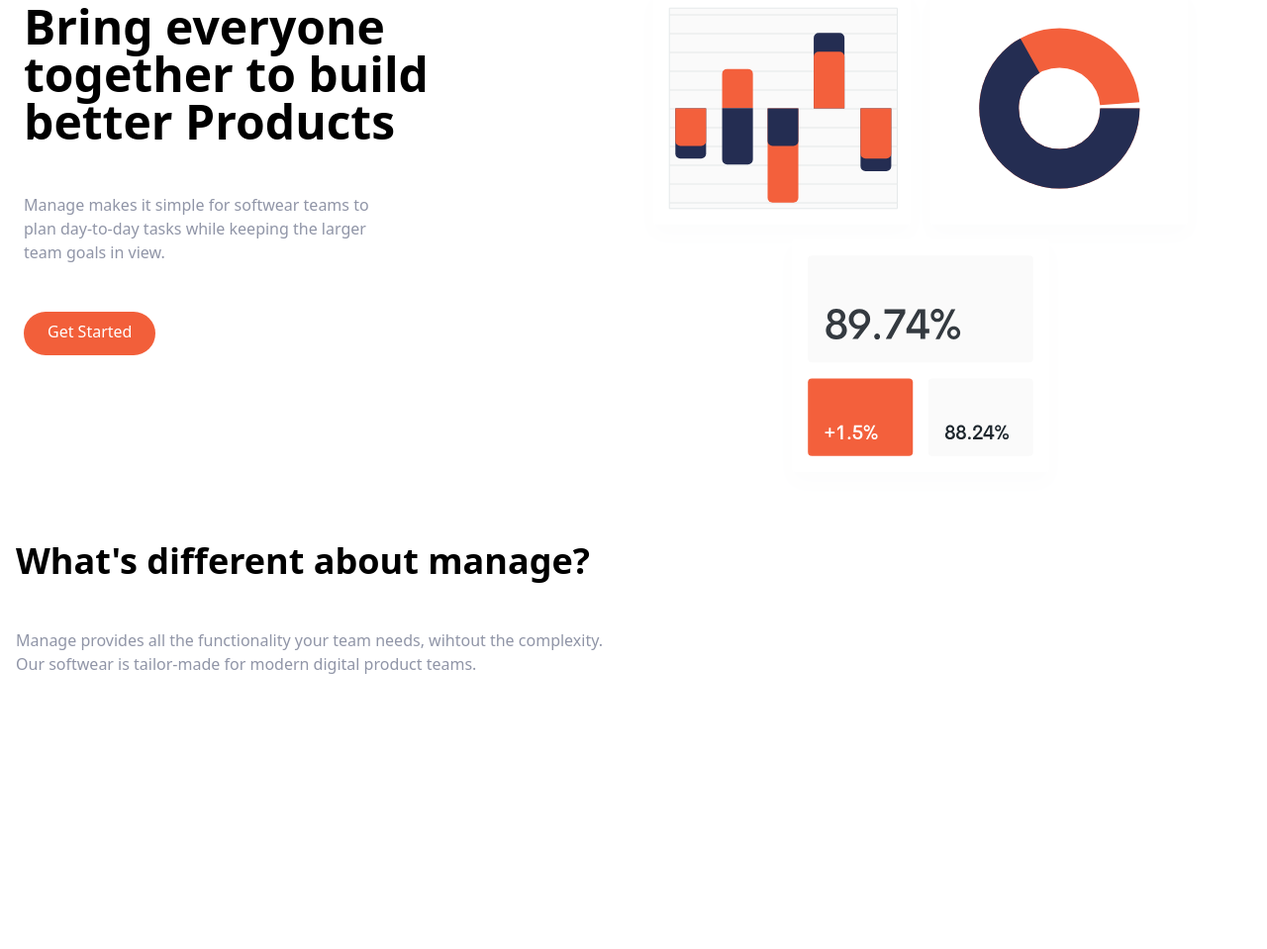
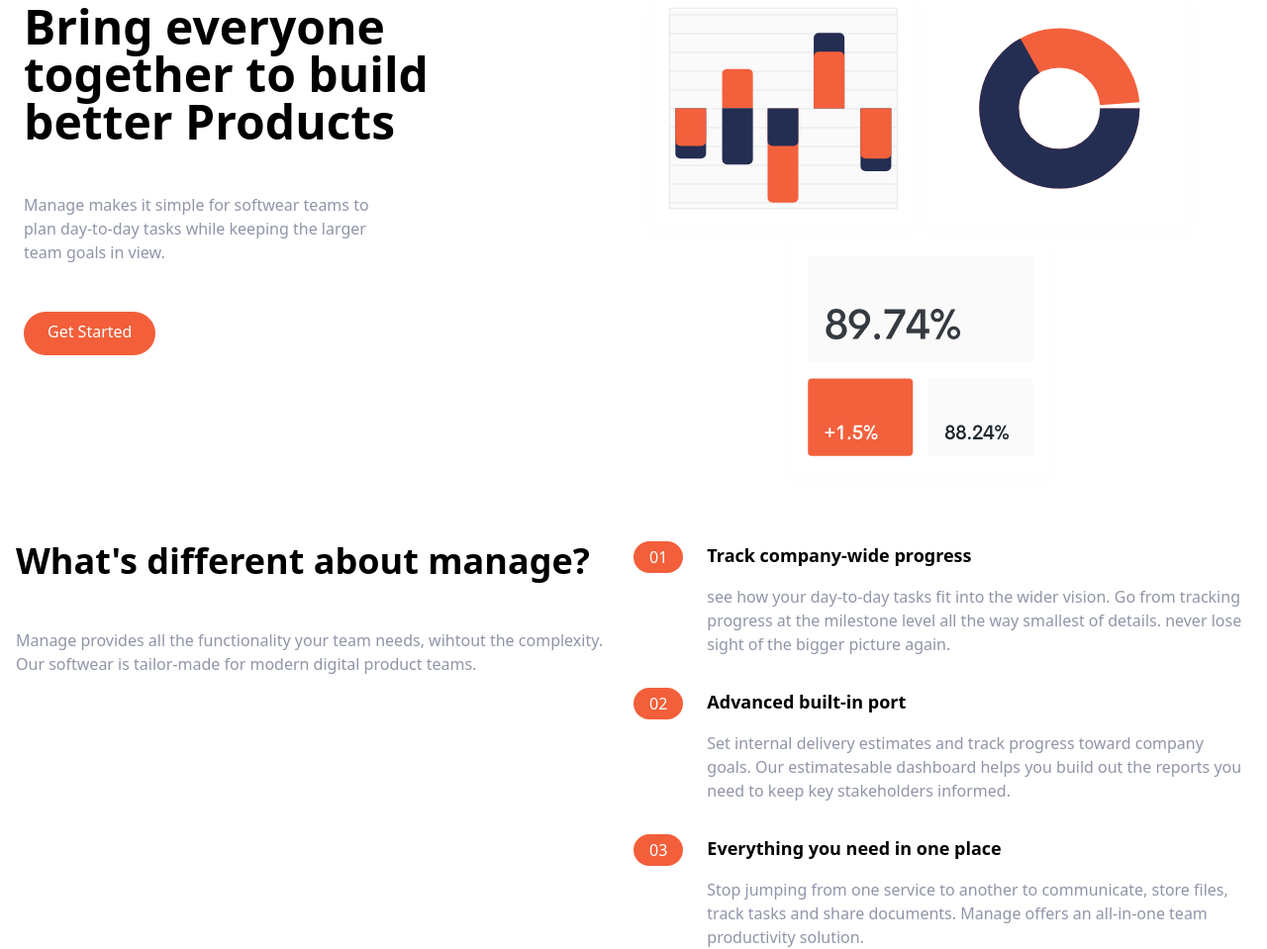
Before and after one commit to Parvezofficial/Manage-Landing-, a website: page index.html in a window 1280 px wide. Shown: the part 150-1109 px from the top of the page at 99% size. Before the commit the page ends 833 px from the top, so only its background shows below. Drawn offline with Linux system fonts and the light colour scheme.

Commit message:
some section added

```diff
--- a/index.html
+++ b/index.html
@@ -69,7 +69,77 @@
                 </p>
               </div>
               <!-- Number List  -->
-              <div class="flex flex-col space-y-8 md:w-1/2"></div>
+                <div class="flex flex-col space-y-8 md:w-1/2">
+                  <!-- list item 1 -->
+                  <div class="flex flex-col space-y-3 md:space-y-0 md:space-x-6 md:flex-row">
+                    <!-- heading -->
+                      <div class="rounded-l-full bg-brightRedsupLight md:bg-transparent">
+                        <div class="flex items-center space-x-2">
+                          <div class="px-4 py-2 text-white md:py-1 bg-brightRed rounded-full">
+                            01
+                          </div>
+                          <h3 class="text base font-bold md:mb-4 md:hidden">
+                            Track company-wide progress
+                          </h3>
+                        </div>
+                      </div>
+                        <div>
+                          <h3 class="hidden mb-4 text-lg font-bold md:block">
+                            Track company-wide progress
+                          </h3>
+                          <p class="text-darkGrayishBlue">
+                            see how your day-to-day tasks fit into the wider vision. Go from tracking progress at the milestone level all the way smallest of details. never lose sight of the bigger picture again.
+                          </p>
+                        </div>
+                  </div>
+
+                  <!-- list item 2 -->
+                  <div class="flex flex-col space-y-3 md:space-y-0 md:space-x-6 md:flex-row">
+                    <!-- heading -->
+                      <div class="rounded-l-full bg-brightRedsupLight md:bg-transparent">
+                        <div class="flex items-center space-x-2">
+                          <div class="px-4 py-2 text-white md:py-1 bg-brightRed rounded-full">
+                            02
+                          </div>
+                          <h3 class="text base font-bold md:mb-4 md:hidden">
+                            Advanced built-in port
+                          </h3>
+                        </div>
+                      </div>
+                        <div>
+                          <h3 class="hidden mb-4 text-lg font-bold md:block">
+                            Advanced built-in port
+                          </h3>
+                          <p class="text-darkGrayishBlue">
+                            Set internal delivery estimates and track progress toward company goals. Our estimatesable dashboard helps you build out the reports you need to keep key stakeholders informed.
+                          </p>
+                        </div>
+                  </div>
+
+                  <!-- list item 3 -->
+                  <div class="flex flex-col space-y-3 md:space-y-0 md:space-x-6 md:flex-row">
+                    <!-- heading -->
+                      <div class="rounded-l-full bg-brightRedsupLight md:bg-transparent">
+                        <div class="flex items-center space-x-2">
+                          <div class="px-4 py-2 text-white md:py-1 bg-brightRed rounded-full">
+                            03
+                          </div>
+                          <h3 class="text base font-bold md:mb-4 md:hidden">
+                            Everything you need in one place
+                          </h3>
+                        </div>
+                      </div>
+                        <div>
+                          <h3 class="hidden mb-4 text-lg font-bold md:block">
+                            Everything you need in one place
+                          </h3>
+                          <p class="text-darkGrayishBlue">
+                            Stop jumping from one service to another to communicate, store files, track tasks and share documents. Manage offers an all-in-one team productivity solution.
+                          </p>
+                        </div>
+                  </div>
+
+                </div>
           </div>
       </section>
 </body>
```
Also changed, not shown: css/main.css.
